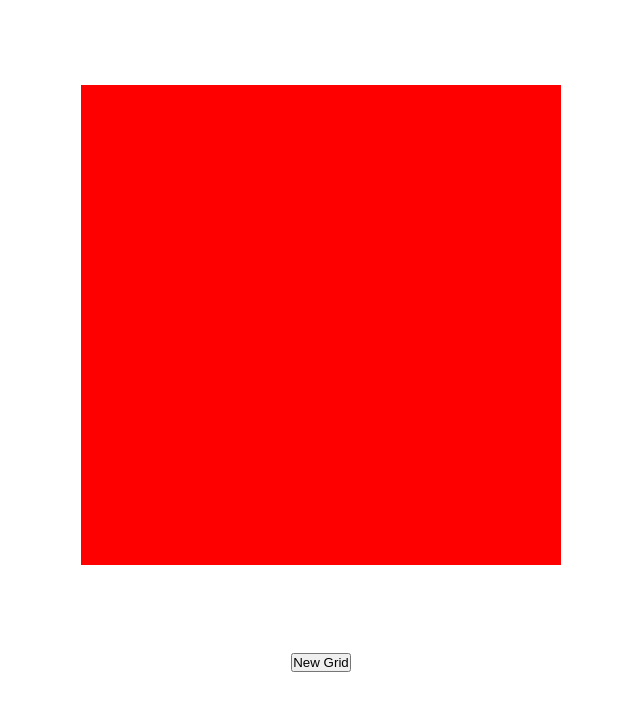
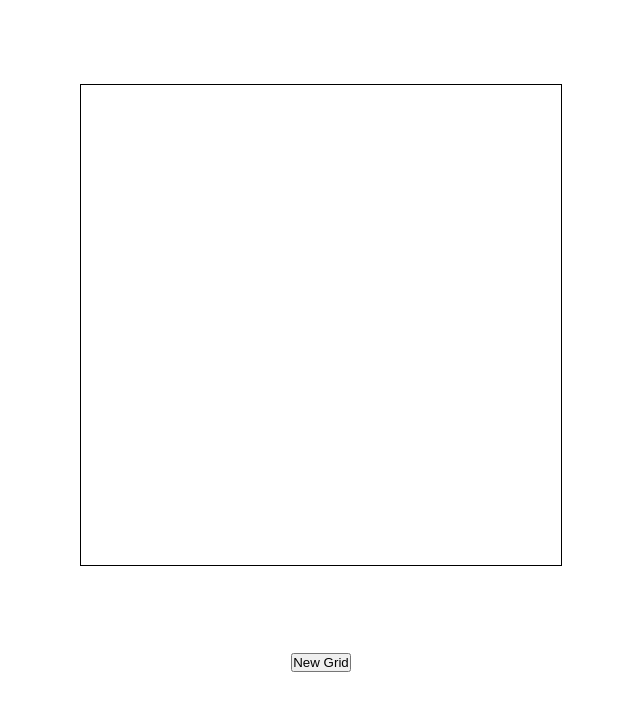
Before and after one commit to May-14/odin-etch-a-sketch, a plain HTML site: page index.html in a window 1280 px wide. Shown: the part 84-794 px from the top of the page, without its empty margins (319-959 px from the left). Drawn offline with Linux system fonts and the light colour scheme.

Commit message:
Simplify code and add border around grid

```diff
--- a/css/style.css
+++ b/css/style.css
@@ -5,7 +5,11 @@
 }
 
 div.grid {
-    background-color: red;
+    background-color: white;
+}
+
+div.full-grid-container {
+    border: 1px solid black;
 }
 
 div.row-container {
--- a/js/script.js
+++ b/js/script.js
@@ -1,31 +1,21 @@
 let gridContainer = document.createElement("div");
 gridContainer.classList.add("full-grid-container");
 let numberOfSquaresPerSide = 16;
+let passedOnce = false;
 const body = document.querySelector("body")
 const button = document.querySelector("button");
 button.insertAdjacentElement("beforebegin", gridContainer)
 
-for (let i = 0; i <numberOfSquaresPerSide; i++) {
-    const rowContainer = document.createElement("div");
-    rowContainer.classList.add("row-container");
-    for (let i = 0; i <numberOfSquaresPerSide; i++) {
-        const div = document.createElement("div");
-        div.classList.add("grid");
-        div.setAttribute("style", `width: ${480/numberOfSquaresPerSide}px; height: ${480/numberOfSquaresPerSide}px;`);
-        rowContainer.appendChild(div);
-        div.addEventListener("mouseenter", () => {
-            div.style.backgroundColor = "black"
-        })
-    }
-    gridContainer.appendChild(rowContainer);
-}
 
 function makeNewGrid() {
     body.removeChild(gridContainer)
     gridContainer = document.createElement("div");
     gridContainer.classList.add("full-grid-container");
     button.insertAdjacentElement("beforebegin", gridContainer)
-    numberOfSquaresPerSide = prompt("Enter number of squares per side of grid.")
+    if (passedOnce === true) {
+        numberOfSquaresPerSide = prompt("Enter number of squares per side of grid.");
+    }
+    passedOnce = true;
     if (numberOfSquaresPerSide === "" || numberOfSquaresPerSide === null) {
         numberOfSquaresPerSide = 16;
     }
@@ -52,3 +42,5 @@ function makeNewGrid() {
         gridContainer.appendChild(rowContainer);
     }
 }
+
+makeNewGrid()
```
